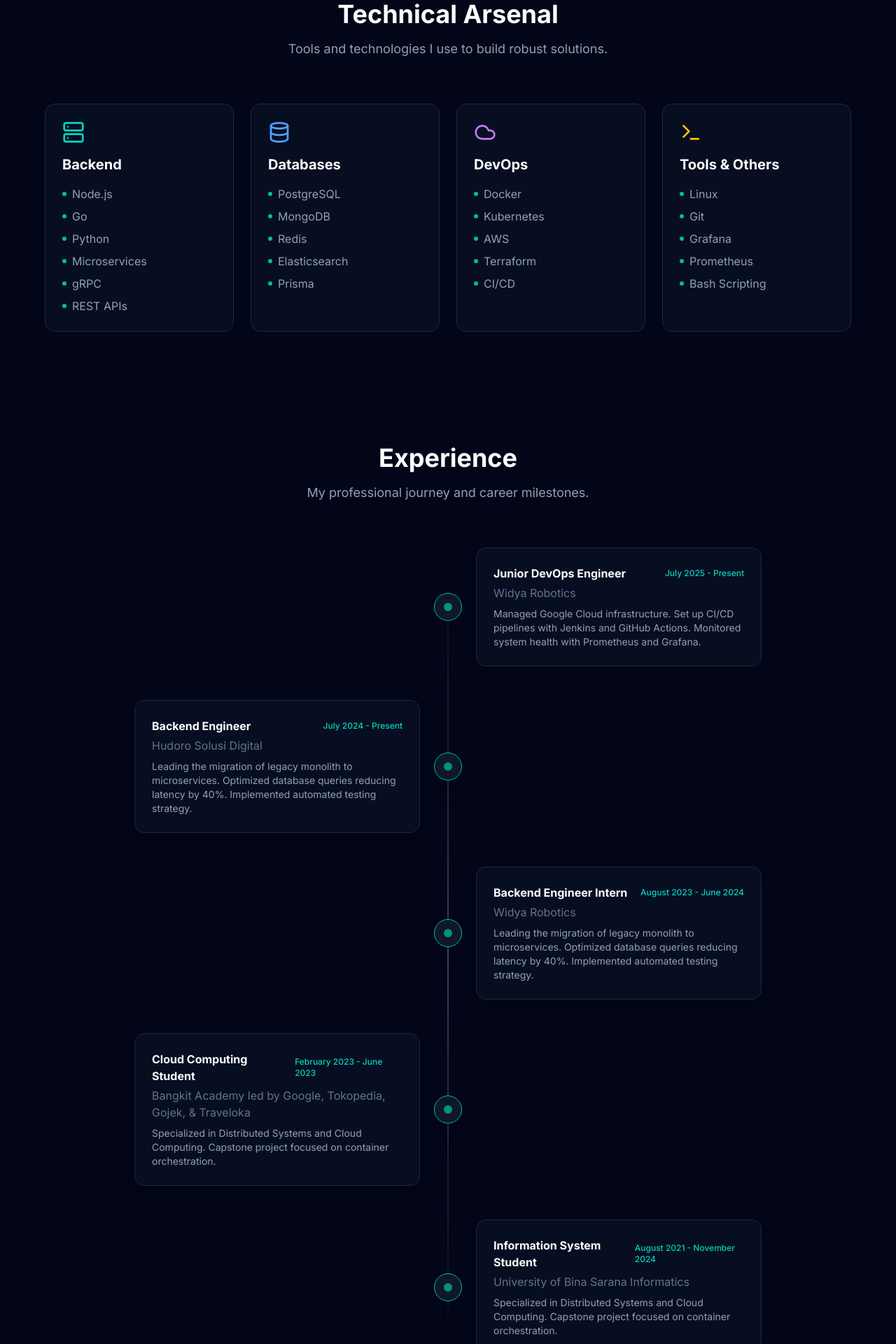
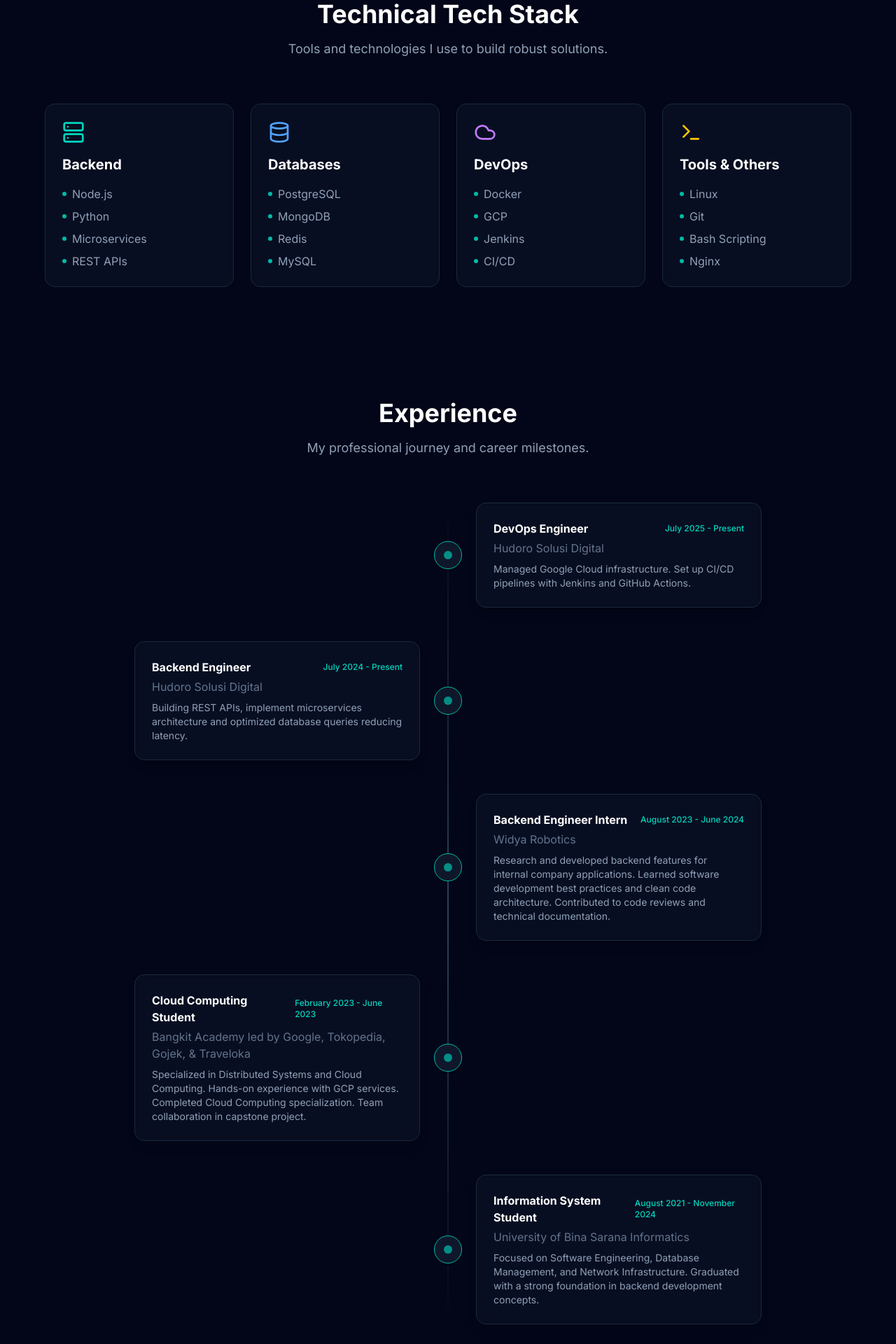
Before and after one commit to muhamadgibran16/personal-portofolio, a Next.js app: page / in a window 1280 px wide. Shown: the part 880-2800 px from the top of the page at 70% size. Built offline with nearby package versions, Linux system fonts and the light colour scheme.

Commit message:
chores: adjust main content

```diff
--- a/app/globals.css
+++ b/app/globals.css
@@ -114,6 +114,9 @@
 	--sidebar-accent-foreground: oklch(0.3 0.05 230);
 	--sidebar-border: oklch(1 0 0 / 10%);
 	--sidebar-ring: oklch(0.551 0.027 264.364);
+	/* Custom Variables from User Request */
+	--primary-custom: #3b82f6; /* Blue */
+	--secondary-custom: #8b5cf6; /* Purple */
 }
 
 @layer base {
@@ -127,3 +130,26 @@
 		@apply bg-background text-foreground;
 	}
 }
+
+/* Button styles */
+.btn-gradient {
+	background: linear-gradient(
+		135deg,
+		var(--primary-custom),
+		var(--secondary-custom)
+	);
+	color: white;
+	padding: 12px 28px;
+	border-radius: 9999px;
+	font-weight: 600;
+	transition: all 0.3s ease;
+	border: none;
+	cursor: pointer;
+	display: inline-flex;
+	align-items: center;
+	gap: 8px;
+}
+.btn-gradient:hover {
+	filter: brightness(110%);
+	transform: scale(1.05);
+}
--- a/app/page.tsx
+++ b/app/page.tsx
@@ -23,7 +23,7 @@ export default function Page() {
 						<Hero />
 						<Skills />
 						<Experience />
-						<Projects />
+						{/*<Projects />*/}
 						<Contact />
 					</div>
 				</>
--- a/components/sections/contact.tsx
+++ b/components/sections/contact.tsx
@@ -40,7 +40,7 @@ export function Contact() {
 
 					<a
 						href="mailto:braanngibran@gmail.com"
-						className="px-8 py-4 bg-teal-500 text-slate-900 font-bold rounded-lg hover:bg-teal-400 transition-colors inline-block">
+						className="px-8 py-4 bg-gradient-to-r from-teal-500 to-blue-600 text-white font-bold rounded-lg hover:bg-teal-400 hover:text-slate-900 transition-colors inline-block">
 						Say Hello
 					</a>
 				</motion.div>
--- a/components/sections/experience.tsx
+++ b/components/sections/experience.tsx
@@ -5,39 +5,40 @@ import { motion } from "framer-motion";
 export function Experience() {
 	const experiences = [
 		{
-			company: "Widya Robotics",
-			role: "Junior DevOps Engineer",
+			company: "Hudoro Solusi Digital",
+			role: "DevOps Engineer",
 			period: "July 2025 - Present",
 			description:
-				"Managed Google Cloud infrastructure. Set up CI/CD pipelines with Jenkins and GitHub Actions. Monitored system health with Prometheus and Grafana.",
+				"Managed Google Cloud infrastructure. Set up CI/CD pipelines with Jenkins and GitHub Actions.",
 		},
 		{
 			company: "Hudoro Solusi Digital",
 			role: "Backend Engineer",
 			period: "July 2024 - Present",
 			description:
-				"Leading the migration of legacy monolith to microservices. Optimized database queries reducing latency by 40%. Implemented automated testing strategy.",
+				"Building REST APIs, implement microservices architecture and optimized database queries reducing latency.",
 		},
 		{
 			company: "Widya Robotics",
 			role: "Backend Engineer Intern",
 			period: "August 2023 - June 2024",
-			description:
-				"Leading the migration of legacy monolith to microservices. Optimized database queries reducing latency by 40%. Implemented automated testing strategy.",
+			description: [
+				"Research and developed backend features for internal company applications. Learned software development best practices and clean code architecture. Contributed to code reviews and technical documentation.",
+			],
 		},
 		{
 			company: "Bangkit Academy led by Google, Tokopedia, Gojek, & Traveloka",
 			role: "Cloud Computing Student",
 			period: "February 2023 - June 2023",
 			description:
-				"Specialized in Distributed Systems and Cloud Computing. Capstone project focused on container orchestration.",
+				"Specialized in Distributed Systems and Cloud Computing. Hands-on experience with GCP services. Completed Cloud Computing specialization. Team collaboration in capstone project.",
 		},
 		{
 			company: "University of Bina Sarana Informatics",
 			role: "Information System Student",
 			period: "August 2021 - November 2024",
 			description:
-				"Specialized in Distributed Systems and Cloud Computing. Capstone project focused on container orchestration.",
+				"Focused on Software Engineering, Database Management, and Network Infrastructure. Graduated with a strong foundation in backend development concepts.",
 		},
 	];
 
--- a/components/sections/hero.tsx
+++ b/components/sections/hero.tsx
@@ -58,8 +58,10 @@ export function Hero() {
 					animate={{ opacity: 1 }}
 					transition={{ delay: 0.2, duration: 0.5 }}
 					className="text-slate-400 text-xl md:text-2xl mb-8 max-w-2xl mx-auto">
-					Building scalable, resilient systems and automating infrastructure
-					with precision.
+					Building scalable systems and robust cloud infrastructure.
+					Passionate about clean code, automation, and continuous improvement.
+					{/*Building scalable, resilient systems and automating infrastructure
+					with precision.*/}
 				</motion.p>
 
 				<motion.div
@@ -69,7 +71,7 @@ export function Hero() {
 					className="flex flex-col sm:flex-row gap-4 justify-center">
 					<a
 						href="#projects"
-						className="px-8 py-3 bg-teal-500 text-slate-900 font-bold rounded-lg hover:bg-teal-400 transition-colors flex items-center justify-center gap-2">
+						className="px-8 py-3 bg-gradient-to-r from-teal-500 to-blue-600 text-white font-bold rounded-lg hover:bg-teal-400 hover:text-slate-900 transition-colors flex items-center justify-center gap-2">
 						View Projects
 						<ArrowRight className="w-5 h-5" />
 					</a>
--- a/components/sections/projects.tsx
+++ b/components/sections/projects.tsx
@@ -15,8 +15,8 @@ export function Projects() {
 		{
 			title: "Cloud Infrastructure Automation",
 			description:
-				"Terraform modules for provisioning a complete AWS environment with EKS, RDS, and VPC peering. Automated CI/CD pipelines with GitHub Actions.",
-			tags: ["Terraform", "AWS", "Kubernetes", "CI/CD"],
+				"Managed GCP infrastructure using App Engine, Cloud Run, and VM Instances with VPC configuration. Automated CI/CD pipelines with Jenkins.",
+			tags: ["GCP", "App Engine", "Cloud Run", "Jenkins", "CI/CD"],
 			links: { demo: "#", code: "#" },
 		},
 		{
--- a/components/sections/skills.tsx
+++ b/components/sections/skills.tsx
@@ -15,22 +15,22 @@ export function Skills() {
 		{
 			category: "Backend",
 			icon: <Server className="w-8 h-8 text-teal-400" />,
-			items: ["Node.js", "Go", "Python", "Microservices", "gRPC", "REST APIs"],
+			items: ["Node.js", "Python", "Microservices", "REST APIs"],
 		},
 		{
 			category: "Databases",
 			icon: <Database className="w-8 h-8 text-blue-400" />,
-			items: ["PostgreSQL", "MongoDB", "Redis", "Elasticsearch", "Prisma"],
+			items: ["PostgreSQL", "MongoDB", "Redis", "MySQL"],
 		},
 		{
 			category: "DevOps",
 			icon: <Cloud className="w-8 h-8 text-purple-400" />,
-			items: ["Docker", "Kubernetes", "AWS", "Terraform", "CI/CD"],
+			items: ["Docker", "GCP", "Jenkins", "CI/CD"],
 		},
 		{
 			category: "Tools & Others",
 			icon: <Terminal className="w-8 h-8 text-yellow-400" />,
-			items: ["Linux", "Git", "Grafana", "Prometheus", "Bash Scripting"],
+			items: ["Linux", "Git", "Bash Scripting", "Nginx"],
 		},
 	];
 
@@ -43,7 +43,7 @@ export function Skills() {
 					viewport={{ once: true }}
 					className="text-center mb-16">
 					<h2 className="text-3xl md:text-4xl font-bold text-white mb-4">
-						Technical Arsenal
+						Technical Tech Stack
 					</h2>
 					<p className="text-slate-400 text-lg">
 						Tools and technologies I use to build robust solutions.
```
